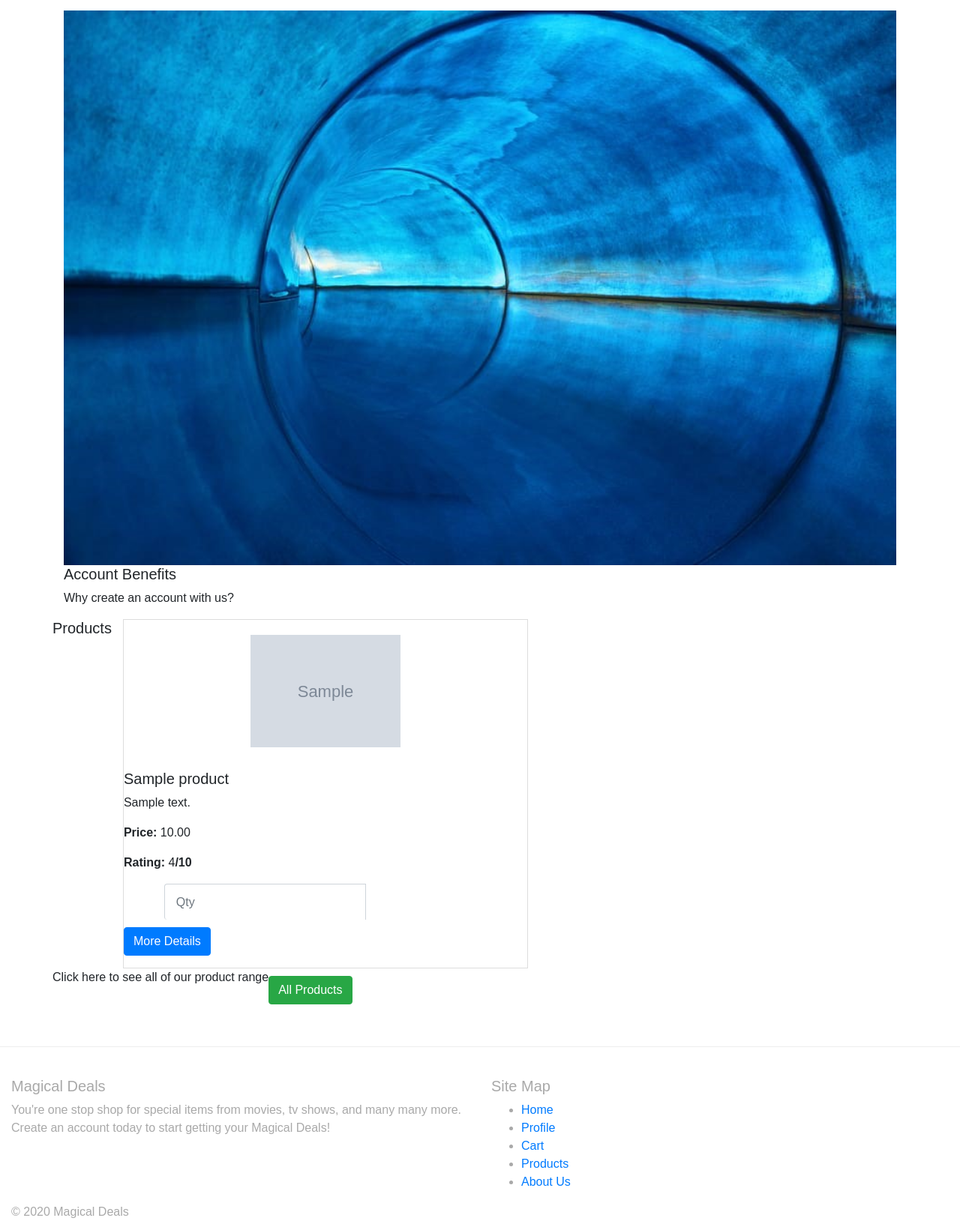
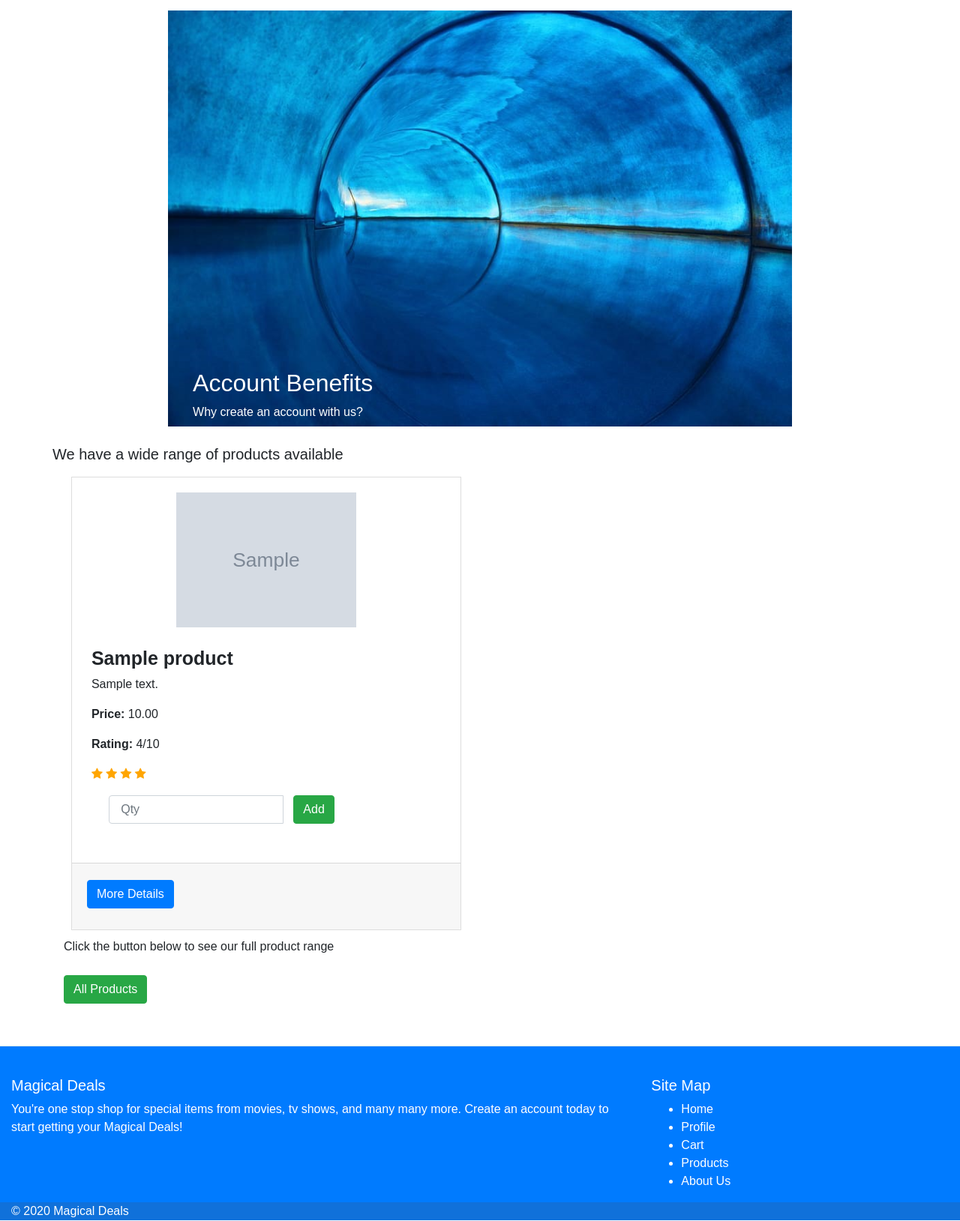
Before and after one commit to aidan-stritch/magical-deals, a Django app: page / in a window 1280 px wide. Shown: the part 56-1685 px from the top of the page at 75% size. Run offline with Django 3.2, Linux system fonts and the light colour scheme; a user stored in the database is signed in; tables that the repository leaves empty hold one stand-in row (values such as "Sample post"); grey boxes marked "Sample" are stand-in pictures; some libraries are stand-ins or nearby versions.

Commit message:
fixing layout css issues caused by removal of materialize

```diff
--- a/accounts/templates/edit_user.html
+++ b/accounts/templates/edit_user.html
@@ -2,7 +2,7 @@
 {% extends "base.html" %} {% load bootstrap_tags %} {% block content %}
 
 <div class="row">
-  <div class="col-12">
+  <div class="col-12 header-title">
     <h3>Edit Your Details</h3>
     <p>Please fill in the fields below to tell us more about yourself!</p>
   </div>
--- a/accounts/templates/login.html
+++ b/accounts/templates/login.html
@@ -1,7 +1,7 @@
 <!DOCTYPE html>
 {% extends "base.html" %} {% load bootstrap_tags %} {% block content %}
 <div class="row">
-  <div class="col-12">
+  <div class="col-12 header-title">
     <h3>Log into your account</h3>
   </div>
 </div>
--- a/accounts/templates/sign-up.html
+++ b/accounts/templates/sign-up.html
@@ -4,7 +4,7 @@
 {% block content %}
 
 <div class="row">
-	<div class="col-12">
+	<div class="col-12 header-title">
 		<h3>Sign Up</h3>
 
 		<p>
--- a/cart/templates/cart.html
+++ b/cart/templates/cart.html
@@ -7,7 +7,7 @@
 
 <div class="row row-flex">
 	<div class="row">
-		<div class="col-12">
+		<div class="col-12 header-title">
 			<h3>Shopping Cart</h3>
 			<p>Review your items and when you are happy with your selections, click on checkout to continue</p>
 		</div>
--- a/checkout/templates/checkout.html
+++ b/checkout/templates/checkout.html
@@ -10,12 +10,15 @@
 <script type="text/javascript" src="{% static 'js/stripe.js' %}"></script>
 
 {% endblock %} {% block content %}
+<div class="header-title">
     <h3>Checkout</h3>
     <p>Please review your order below and fill in the delivey & payment details.</p>
     <p>
     When you have completed this and are happy with your order, click submit
     payment to finalise your order
     </p>
+</div>
+
 <div class="row row-flex">
   <legend>Order Summary</legend>
   {% for item in cart_items %}
--- a/home/templates/about.html
+++ b/home/templates/about.html
@@ -2,7 +2,7 @@
 {% extends "base.html" %} {% block content %}
 
 <div class="row">
-  <div class="col-12">
+  <div class="col-12 header-title">
     <h3>About Us</h3>
   </div>
   <div class="col-12">
--- a/home/templates/index.html
+++ b/home/templates/index.html
@@ -5,33 +5,42 @@
   <!-- Carousel Slide Wrapper -->
   <div class="carousel-inner">
     <div class="carousel-item active">
-      <a href = "{% url 'about' %}"><img class="d-block w-100" src="{{ MEDIA_URL }}/images/slide-background.jpg" alt="First slide"/></a>
-      <h5>Account Benefits</h5>
+      <a href = "{% url 'about' %}"><img class="d-block w-100" src="{{ MEDIA_URL }}/images/slide-background.jpg" alt="Account Benefits"/></a>
+      <div class="carousel-caption d-md-block">
+        <h2>Account Benefits</h2>
         <p>Why create an account with us?</p>
       </div>
+    </div>
     <div class="carousel-item">
-      <a href = "{% url 'register' %}"><img class="d-block w-100" src="{{ MEDIA_URL }}/images/slide-background.jpg" alt="First slide"/></a>
-      <h5>How it Works</h5>
+      <a href = "{% url 'register' %}"><img class="d-block w-100" src="{{ MEDIA_URL }}/images/slide-background.jpg" alt="How it Works"/></a>
+      <div class="carousel-caption d-md-block">
+        <h2>How it Works</h2>
         <p>Create an account today to begin getting Magical Deals!</p>
       </div>
+    </div>
     <div class="carousel-item">
-      <a href = "{% url 'products' %}"><img class="d-block w-100" src="{{ MEDIA_URL }}/images/slide-background.jpg" alt="First slide"/></a>
-      <h5>Products</h5>
+      <a href = "{% url 'products' %}"><img class="d-block w-100" src="{{ MEDIA_URL }}/images/slide-background.jpg" alt="Products"/></a>
+      <div class="carousel-caption d-md-block">
+        <h2>Products</h2>
         <p>See all of our products</p>
       </div>
     </div>
   </div>
+</div>
+<div class="row title-div">
+    <h5>We have a wide range of products available</h5>
+</div>
+<div id="products" class="row row-flex">
 
-<div id="products" class="row row-flex">
-  <h5>Products</h5>
+    {% for product in products|slice:":4" %}
 
-  {% for product in products %}
 
-  <div class="col-xs-10 col-xs-offset-1 col-sm-offset-0 col-sm-6 col-md-6 display panel panel-default">
+  <div class="col-xs-10 col-xs-offset-1 col-sm-offset-0 col-sm-6 col-md-6 display panel panel-default row-flex">
     <div class="panel-body">
       <div class="col-md-12 product-view">
         <img src="{{ MEDIA_URL }}{{ product.image }}" />
       </div>
+      <div class="panel-content">
         <h5>{{ product.product_name }}</h5>
         <p class="product-description">{{ product.description }}</p>
         {% if user.is_authenticated %}
@@ -39,7 +48,16 @@
         {% else %}
         <p class="important"><b>Log in to see prices</b></p>
         {% endif %}
-      <p><b>Rating:</b> {{ product.rating }}<strong>/10</strong></p>
+        <p><b>Rating:</b> {{ product.rating }}/10 </p>
+        <p>
+        {% with ''|center:product.rating as range %}
+        {% for _ in range %}
+            <span class="fa fa-star checked"></span>
+        {% endfor %}
+        {% endwith %}
+        </p>
+
+
 
         {% if user.is_authenticated %}
         <form method="POST" action="{% url 'add_to_cart' product.id %}">
@@ -62,7 +80,9 @@
             </div>
         </form>
         {% endif %}
-      <div class="more-info">
+      </div>
+
+      <div class="more-info card-footer">
         <p>
           <a href="{% url 'view_product' product.id %}" class="btn btn-primary"
             ><span
@@ -79,24 +99,28 @@
 </div>
 <div class="row">
   {% if user.is_authenticated %}
+  <div class="col-md-12">
     <p>
-    Click here to see all of our product range
+        Click the button below to see our full product range
     </p>
     <p>
         <a href="{% url 'products' %}" class="btn btn-success"
         ><span class="glyphicon glyphicon-th" aria-hidden="true"></span> All
-      Products</a
-    >
+        Products</a>
     </p>
-
+  </div>
   {% else %}
+  <div class="col-md-12">
     <p>
-    Please create an account or log in to see more products
+        Please create an account or log in to see our full range of products
     </p>
     <p>
         <a href="{% url 'register' %}" class="btn btn-primary">Sign Up</a>
         <a href="{% url 'login' %}" class="btn btn-success">Log In</a>
     </p>
+  </div>
+
+
   {% endif %}
 </div>
 {% endblock %}
--- a/products/templates/add_product.html
+++ b/products/templates/add_product.html
@@ -2,7 +2,7 @@
 {% extends "base.html" %} {% load bootstrap_tags %} {% block content %}
 
 <div class="row">
-	<div class="col-12">
+	<div class="col-12 header-title">
 		<h3>Create New Product</h3>
 		<p>
 			<ul class="important">
--- a/products/templates/edit_product.html
+++ b/products/templates/edit_product.html
@@ -2,7 +2,7 @@
 {% extends 'base.html' %} {% load bootstrap_tags %} {% block content %}
 
 <div class="row">
-  <div class="col-12">
+  <div class="col-12 header-title">
     <h3>Edit Product</h3>
   </div>
 </div>
--- a/static/css/custom.css
+++ b/static/css/custom.css
@@ -13,12 +13,29 @@ main {
   padding-top: 20px;
 }
 
-footer {
-  margin-top: 40px;
-  padding-top: 40px;
-  border-top: 1px solid #ededed;
-  color: #a9a9a9;
+.icon-bar {
+  background-color: #fff;
 }
+
+.important {
+  color: #ff0000;
+  font-weight: bold;
+}
+
+.header-title h3 {
+    padding-top:40px;
+    padding-bottom:20px;
+}
+
+.header-title p {
+    padding-bottom:20px;
+}
+
+.checked {
+  color: orange;
+}
+
+/*..........................NavBar*/
 
 .navbar-default .badge {
   background-color: yellow;
@@ -28,13 +45,22 @@ a.navlink {
   background-color: #007bff;
 }
 
-.icon-bar {
-  background-color: #fff;
+/*..........................Footer*/
+
+footer {
+  margin-top: 40px;
+  padding-top: 40px;
+  border-top: 1px solid #ededed;
+  color: #fff;
+    background-color: #007bff;
 }
 
-.important {
-  color: #ff0000;
-  font-weight: bold;
+footer a {
+    color: #fff;
+}
+
+.footer-copyright {
+    background-color: #1071da;
 }
 
 /*..........................Buttons*/
@@ -61,55 +87,33 @@ a.navlink {
 }
 /*..........................Carousel*/
 
-/*
-.carousel-inner {
-  height: 100%;
-  padding-top: 50px;
-  width: 100%;
+.carousel{
+    max-width: 75%;
+    margin-left: auto;
+    margin-right:auto;
+    margin-bottom: 25px;
+}
+.carousel-caption {
+    width:250px;
+    bottom: -29px;
+    text-align: left;
+    left: 4%;
 }
 
-.carousel-item {
-  width: 200px;
-  height: 400px;
-}
-
-.carousel-item .fill {
-  height: 300px;
-  width: 300px;
-  background-position: center;
-  background-size: cover;
-}
-
-.carousel-caption {
-  width: 100%;
-  top: 66%;
-  text-align: left;
-}
-
-.carousel-caption h5 {
-  color: white;
-}
-
-.carousel-indicators {
-  margin-left: -26%;
-}
-*/
 /*..........................Card*/
 .search-card {
   background-color: #f5f5f5;
-  padding: 8px 16px 5px;
-  margin-top: 20px;
   max-width: 500px;
-  margin-left: auto;
-  margin-right: auto;
+  margin: 50px auto 50px auto;
+  padding:0;
 }
+
+
 .product-view img {
-  max-width: 100%;
-  text-align: center;
   min-width: 200px;
-  min-height: 100px;
+  min-height: 200px;
   padding-top: 20px;
-  max-height: 170px;
+  max-height: 200px;
 }
 
 .product-view {
@@ -117,12 +121,33 @@ a.navlink {
   height: 200px;
 }
 
+.full-product-view{
+    text-align: center;
+}
+
+.full-product-view img {
+    padding: 20px;
+    height: auto;
+    width: 100%;
+    max-height: 500px;
+    max-width: 500px;
+}
 .profile-view {
   max-height: 300px;
   max-width: 400px;
   width: 100%;
   margin: auto;
   padding-top: 20px;
+}
+
+.card-footer {
+  margin-top:5%;
+}
+
+.product-description {
+  white-space: nowrap;
+  overflow: hidden;
+  text-overflow: ellipsis;
 }
 
 /*..........................Panel*/
@@ -135,6 +160,19 @@ a.navlink {
 
 .panel-body {
   border: 1px solid #dddddd;
+  margin: 10px;
+}
+
+.panel-content{
+    padding:5%;
+}
+
+.panel-content h5{
+    font-size: 25px;
+    font-weight: bold;
+    white-space: nowrap;
+    overflow: hidden;
+    text-overflow: ellipsis;
 }
 
 .panel-default {
@@ -148,11 +186,12 @@ a.navlink {
 .panel-input input {
   max-width: 50%;
   padding-left: 15px;
-  left: 10%;
-  border-bottom: none;
+  left: 5%;
+  margin-right: 5%;
 }
 .panel-input button {
-  right: 80%;
+  margin-left: 24%;
+  margin-top: 0%;
 }
 
 .important b {
--- a/templates/base.html
+++ b/templates/base.html
@@ -12,6 +12,7 @@
       integrity="sha384-Gn5384xqQ1aoWXA+058RXPxPg6fy4IWvTNh0E263XmFcJlSAwiGgFAW/dAiS6JXm"
       crossorigin="anonymous"
     />
+    <link rel="stylesheet" href="https://cdnjs.cloudflare.com/ajax/libs/font-awesome/4.7.0/css/font-awesome.min.css">
 
     <link rel="stylesheet" href="{% static 'css/custom.css' %}" />
   </head>
@@ -80,10 +81,7 @@
             </li>
             <li class="nav-item navbar-links">
               <a class="nav-link" href="{% url 'logout' %}"
-                ><span
-                  class="glyphicon glyphicon-log-out"
-                  aria-hidden="true"
-                ></span>
+                ><span class="glyphicon glyphicon-log-out" aria-hidden="true"></span>
                 Log Out</a
               >
             </li>
@@ -123,10 +121,11 @@
         {% block content %} {% endblock %}
       </div>
     </main>
+
     <footer class="page-footer">
       <div class="container-fluid">
         <div class="row">
-          <div class="col l6 s12">
+          <div class="col-sm-8">
             <h5 class="white-text">Magical Deals</h5>
             <p class="grey-text text-lighten-4">
               You're one stop shop for special items from movies, tv shows, and
@@ -134,8 +133,8 @@
               Magical Deals!
             </p>
           </div>
-          <div class="col l4 offset-l2 s12">
-            <h5 class="white-text">Site Map</h5>
+          <div class="col-sm-4">
+            <h5 class="white-text ">Site Map</h5>
             <ul>
               <li>
                 <a class="grey-text text-lighten-3" href="/">Home</a>
@@ -180,12 +179,11 @@
           </div>
         </div>
       </div>
-      <div class="footer-copyright">
-        <div class="container-fluid">
+      <div class="container-fluid footer-copyright">
           © 2020 Magical Deals
-        </div>
       </div>
     </footer>
+
     <script
       src="https://code.jquery.com/jquery-3.2.1.slim.min.js"
       integrity="sha384-KJ3o2DKtIkvYIK3UENzmM7KCkRr/rE9/Qpg6aAZGJwFDMVNA/GpGFF93hXpG5KkN"
@@ -206,7 +204,7 @@
     <!--  Script for the carousel -->
     <script>
       $(".carousel").carousel({
-        interval: 4000,
+        interval: 5000,
         cycle: 2000,
       });
     </script>
--- a/templates/registration/password_reset_complete.html
+++ b/templates/registration/password_reset_complete.html
@@ -2,7 +2,7 @@
 {% extends "base.html" %} {% block content %}
 
 <div class="row">
-  <div class="col-12">
+  <div class="col-12 header-title">
     <h3>Password Reset</h3>
     <h5>Step 4 - Complete</h5>
   </div>
--- a/templates/registration/password_reset_confirm.html
+++ b/templates/registration/password_reset_confirm.html
@@ -1,7 +1,7 @@
 <!DOCTYPE html>
 {% extends "base.html" %} {% block content %} {% if validlink %}
 <div class="row">
-  <div class="col-12">
+  <div class="col-12 header-title">
     <h3>Password Reset</h3>
     <h5>Step 3 - Confirmation</h5>
     <p>
--- a/templates/registration/password_reset_done.html
+++ b/templates/registration/password_reset_done.html
@@ -1,7 +1,7 @@
 <!DOCTYPE html>
 {% extends "base.html" %} {% block content %}
 <div class="row">
-  <div class="col-12">
+  <div class="col-12 header-title">
     <h3>Password Reset</h3>
     <h5>Step 2 - Email Sent</h5>
   </div>
--- a/templates/registration/password_reset_form.html
+++ b/templates/registration/password_reset_form.html
@@ -1,7 +1,7 @@
 <!DOCTYPE html>
 {% extends "base.html" %} {% block content %}
 <div class="row">
-  <div class="col-12">
+  <div class="col-12 header-title">
     <h3>Password Reset</h3>
     <h5>Step 1 - Recovery Email</h5>
     <p>
```
Also changed, not shown: other parts of static/css/custom.css (+15 -24 lines), accounts/templates/profile.html (+4 -3 lines), products/templates/products.html (+28 -17 lines), products/templates/view_product.html (+35 -14 lines), products/views.py (line endings or trailing spaces). Lines whose indentation alone changed are shown as unchanged.
